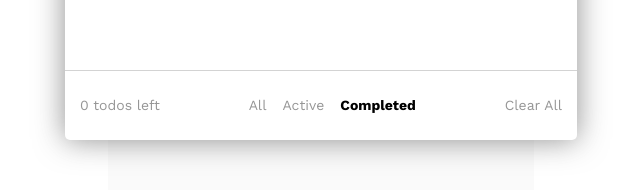
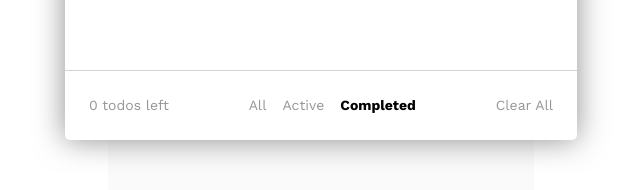
Before and after one commit to assembler-institute/reactjs-wish-list, a React (Create React App) app: page /completed in a window 1280 px wide. Shown: the part 522-712 px from the top of the page, without its empty margins (319-959 px from the left). Built offline with nearby package versions, Linux system fonts and the light colour scheme.

Commit message:
Added side paddings to MainFooter component

```diff
--- a/src/components/MainFooter/MainFooter.js
+++ b/src/components/MainFooter/MainFooter.js
@@ -30,7 +30,7 @@ function MainFooter({ todosLeft, darkMode }) {
     });
 
     return (
-      <div className="main-footer col col-12 py-3">
+      <div className="main-footer col col-12 py-3 px-4">
         <div className={darkModeTodosLeft}>{todosLeft} todos left</div>
         <nav className="">
           <ul className="navbar-nav d-flex">
```
